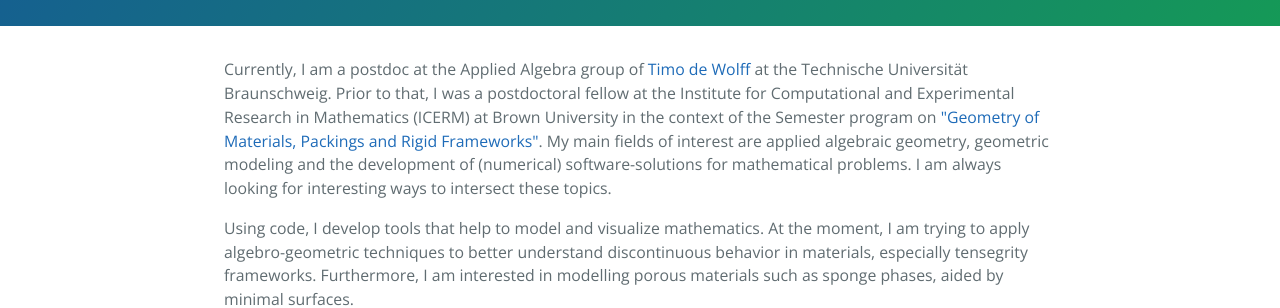
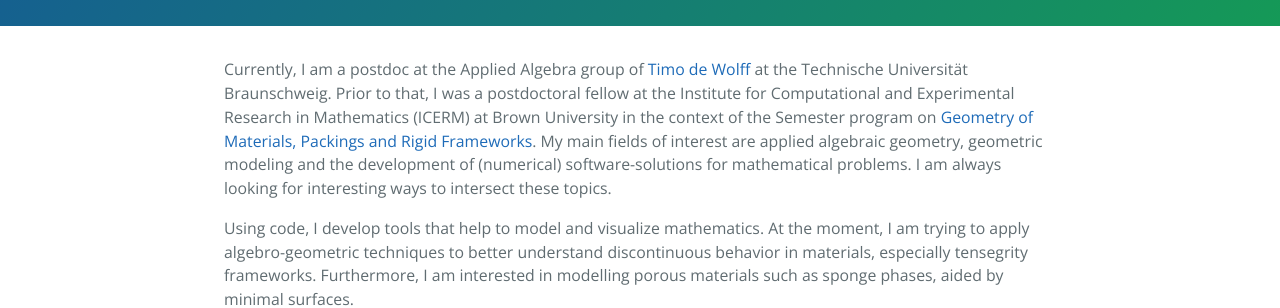
Before and after one commit to matthiashimmelmann/matthiashimmelmann.github.io, a Jekyll site: the page built from index.md, in a window 1280 px wide. Shown: the part 382-690 px from the top of the page. Built offline with Jekyll 4.4.1, drawn with Linux system fonts in a browser that asks for light colours.

Commit message:
Update index.md

```diff
--- a/index.md
+++ b/index.md
@@ -4,7 +4,7 @@ layout: default
 tags: home
 description: Postdoc at Technische Universität Braunschweig.
 ---
-<p style="font-size: 90%;"> Currently, I am a postdoc at the Applied Algebra group of <a href="http://www.iaa.tu-bs.de/timodewolff/">Timo de Wolff</a> at the Technische Universität Braunschweig. Prior to that, I was a postdoctoral fellow at the Institute for Computational and Experimental Research in Mathematics (ICERM) at Brown University in the context of the Semester program on <a href="https://icerm.brown.edu/program/semester_program/sp-s25#section-3">"Geometry of Materials, Packings and Rigid Frameworks"</a>. My main fields of interest are applied algebraic geometry, geometric modeling and the development of (numerical) software-solutions for mathematical problems. I am always looking for interesting ways to intersect these topics. </p>
+<p style="font-size: 90%;"> Currently, I am a postdoc at the Applied Algebra group of <a href="http://www.iaa.tu-bs.de/timodewolff/">Timo de Wolff</a> at the Technische Universität Braunschweig. Prior to that, I was a postdoctoral fellow at the Institute for Computational and Experimental Research in Mathematics (ICERM) at Brown University in the context of the Semester program on <a href="https://icerm.brown.edu/program/semester_program/sp-s25#section-3">Geometry of Materials, Packings and Rigid Frameworks</a>. My main fields of interest are applied algebraic geometry, geometric modeling and the development of (numerical) software-solutions for mathematical problems. I am always looking for interesting ways to intersect these topics. </p>
 <p style="font-size: 90%;">Using code, I develop tools that help to model and visualize mathematics. At the moment, I am trying to apply algebro-geometric techniques to better understand discontinuous behavior in materials, especially tensegrity frameworks. Furthermore, I am interested in modelling porous materials such as sponge phases, aided by minimal surfaces. </p>
 <p style="font-size: 90%;">My Bachelor's thesis <a href="https://matthiashimmelmann.github.io/documents/bachelorarbeit.pdf">"Galois Groups and Fundamental Groups on Riemann Surfaces"</a> at Freie Universität Berlin was advised by <a href="http://www.math.titech.ac.jp/~shanekelly/">Shane Kelly</a> and treated categorial equivalences between specific function fields and the fundamental group on smooth surfaces. I received the <a href="https://www.math.berlin/preise/bachelorpreise-bmg.html#BMGTag2018">bachelor's prize of the Berlin Mathematical Society</a> for it.</p>
 <p style="font-size: 90%;">My Master's thesis <a href="https://matthiashimmelmann.github.io/documents/Masterarbeit_Himmelmann_GPCA.pdf">"Generalized Principal Component Analysis on Algebraic Varieties"</a> was also conducted at Freie Universität Berlin, with the goal of developing a robust method for finding vanishing ideals from point samples. I was advised by <a href="https://sascha.timme.xyz/">Sascha Timme</a> and supervised by <a href="https://math.berkeley.edu/~bernd/">Bernd Sturmfels</a>. </p>
```
